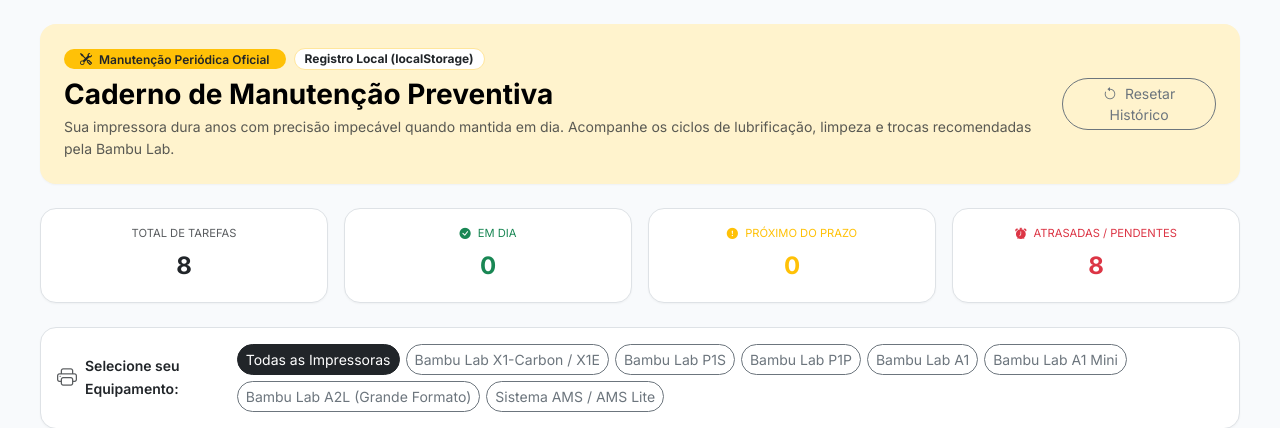
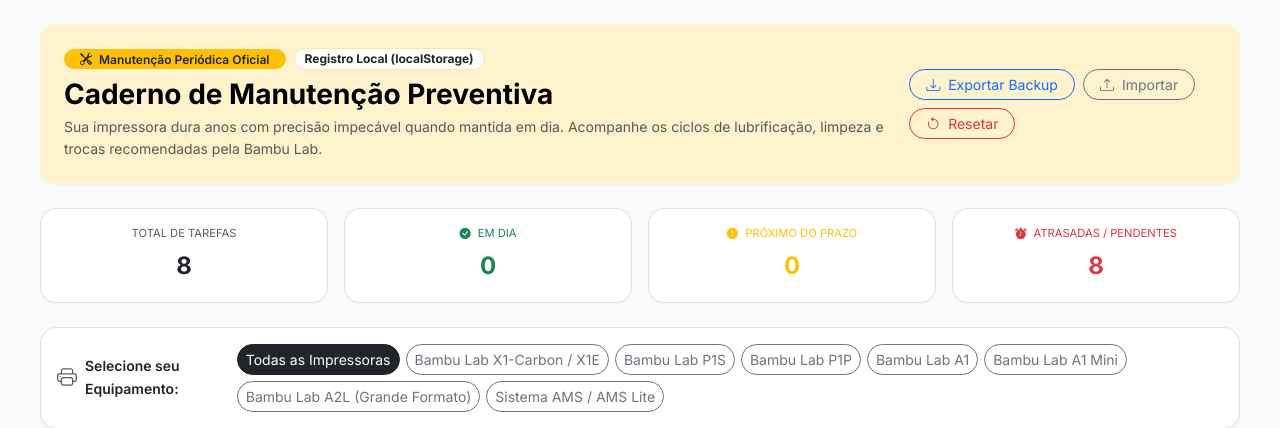
Before and after one commit to hchinaglia/bambu-wiki-ptbr, a FastAPI app: page /manutencao in a window 1280 px wide. Shown: the part 59-487 px from the top of the page. Run offline with FastAPI, Linux system fonts and the light colour scheme; data that the repository does not hold is empty; some libraries are stand-ins or nearby versions.

Commit message:
feat: adicionar exportacao e importacao de backup JSON no painel de manutencao

```diff
--- a/app/templates/maintenance.html
+++ b/app/templates/maintenance.html
@@ -23,9 +23,16 @@
                     Sua impressora dura anos com precisão impecável quando mantida em dia. Acompanhe os ciclos de lubrificação, limpeza e trocas recomendadas pela Bambu Lab.
                 </p>
             </div>
-            <div class="d-flex align-items-center gap-2">
-                <button class="btn btn-outline-secondary btn-sm rounded-pill px-3" id="resetHistoryBtn" title="Limpar histórico gravado">
-                    <i class="bi bi-arrow-counterclockwise me-1"></i> Resetar Histórico
+            <div class="d-flex align-items-center flex-wrap gap-2">
+                <button class="btn btn-outline-primary btn-sm rounded-pill px-3" id="exportBackupBtn" title="Baixar arquivo de backup do histórico">
+                    <i class="bi bi-download me-1"></i> Exportar Backup
+                </button>
+                <label class="btn btn-outline-secondary btn-sm rounded-pill px-3 mb-0 cursor-pointer" title="Restaurar histórico a partir de arquivo JSON">
+                    <i class="bi bi-upload me-1"></i> Importar
+                    <input type="file" id="importBackupInput" accept=".json" class="d-none">
+                </label>
+                <button class="btn btn-outline-danger btn-sm rounded-pill px-3" id="resetHistoryBtn" title="Limpar histórico gravado">
+                    <i class="bi bi-arrow-counterclockwise me-1"></i> Resetar
                 </button>
             </div>
         </div>
@@ -294,6 +301,44 @@ document.addEventListener('DOMContentLoaded', function() {
         });
     });
 
+    // Exportar Backup
+    const exportBtn = document.getElementById('exportBackupBtn');
+    if (exportBtn) {
+        exportBtn.addEventListener('click', function() {
+            const dataStr = "data:text/json;charset=utf-8," + encodeURIComponent(JSON.stringify(maintenanceLog, null, 2));
+            const dlAnchor = document.createElement('a');
+            dlAnchor.setAttribute("href", dataStr);
+            dlAnchor.setAttribute("download", `bambu_manutencao_backup_${new Date().toISOString().split('T')[0]}.json`);
+            dlAnchor.click();
+        });
+    }
+
+    // Importar Backup
+    const importInput = document.getElementById('importBackupInput');
+    if (importInput) {
+        importInput.addEventListener('change', function(e) {
+            const file = e.target.files[0];
+            if (!file) return;
+            const reader = new FileReader();
+            reader.onload = function(evt) {
+                try {
+                    const imported = JSON.parse(evt.target.result);
+                    if (typeof imported === 'object' && imported !== null) {
+                        maintenanceLog = Object.assign({}, maintenanceLog, imported);
+                        localStorage.setItem(STORAGE_KEY, JSON.stringify(maintenanceLog));
+                        refreshStatuses();
+                        alert('Backup importado com sucesso! Os registros foram sincronizados.');
+                    } else {
+                        alert('Arquivo de backup inválido.');
+                    }
+                } catch (err) {
+                    alert('Erro ao processar arquivo de backup: ' + err.message);
+                }
+            };
+            reader.readAsText(file);
+        });
+    }
+
     // Resetar Histórico
     resetHistoryBtn.addEventListener('click', function() {
         if (confirm('Deseja realmente limpar todo o histórico de manutenções registradas neste navegador?')) {
```
